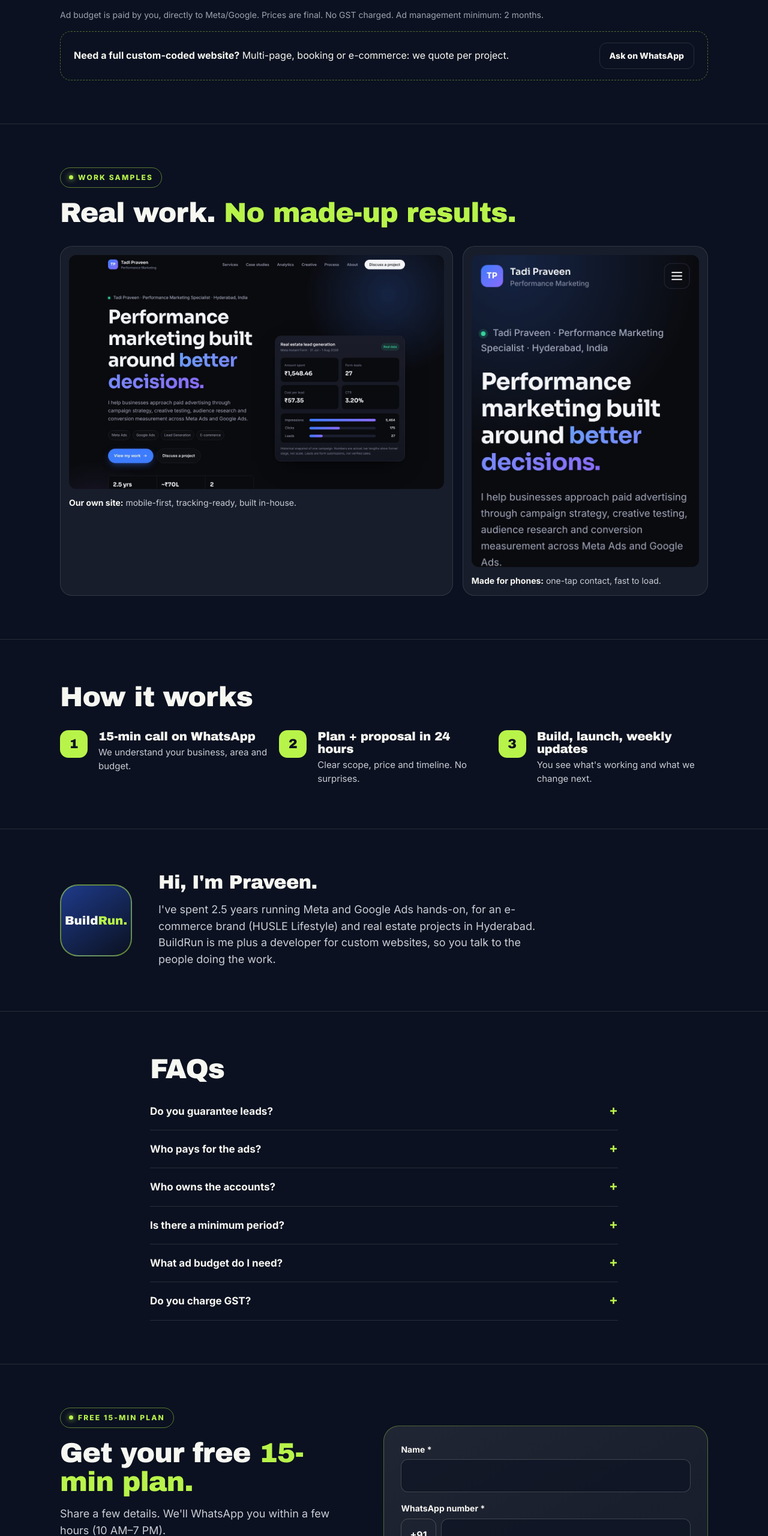
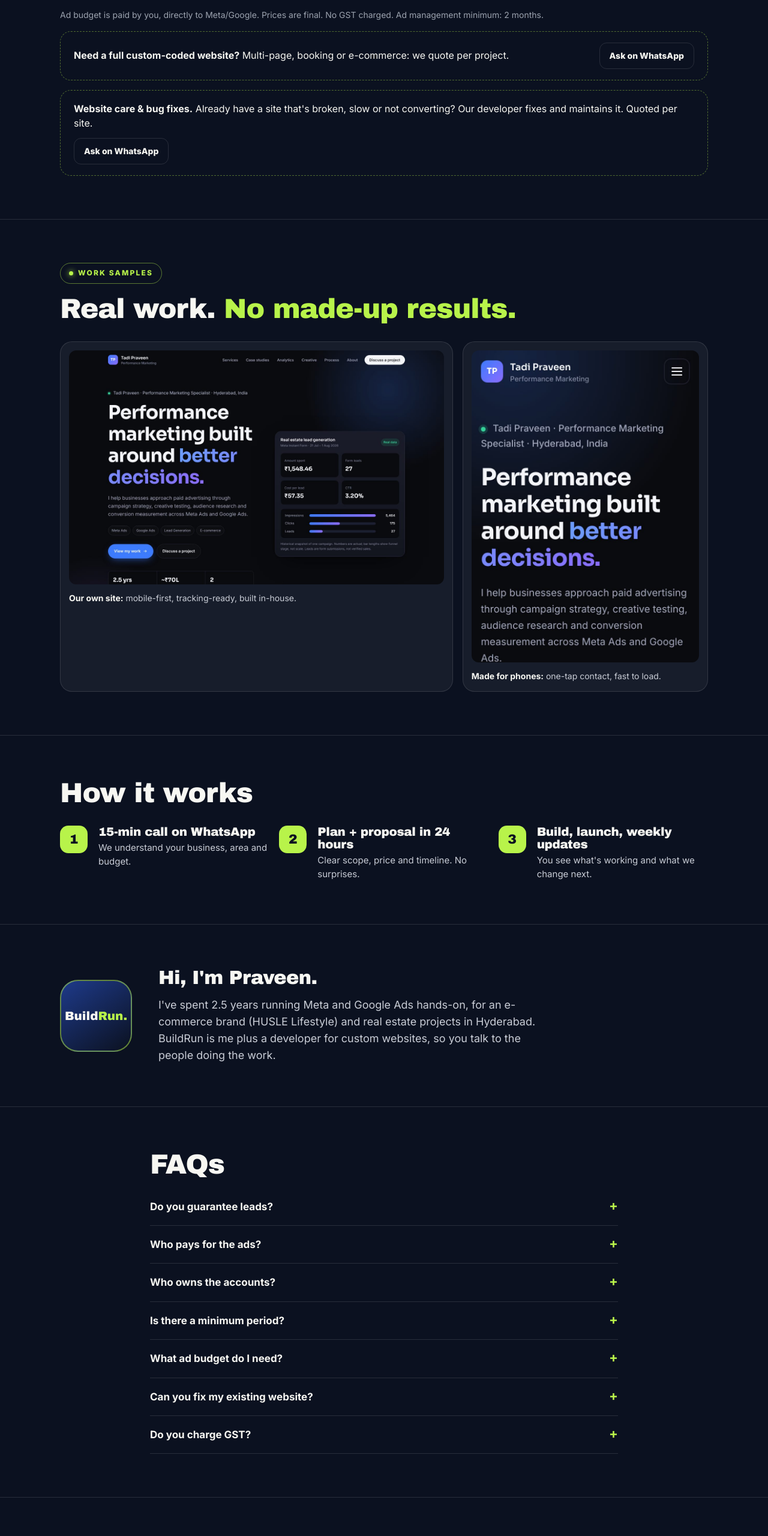
Before and after one commit to TadiPraveen9618/buildrun-site, a plain HTML site: page index.html in a window 1280 px wide. Shown: the part 2037-4597 px from the top of the page at 60% size. Drawn offline with Linux system fonts and the light colour scheme.

Commit message:
Add website care & bug fixes service
Co-Authored-By: Claude Opus 5.5 <noreply@anthropic.com>
Claude-Session: https://claude.ai/code/session_01Y5tKdutS6TUqYRqt6zaRBZ

```diff
--- a/index.html
+++ b/index.html
@@ -88,6 +88,8 @@
  <p class="note">Ad budget is paid by you, directly to Meta/Google. Prices are final. No GST charged. Ad management minimum: 2 months.</p>
  <div class="custom"><span><b>Need a full custom-coded website?</b> Multi-page, booking or e-commerce: we quote per project.</span>
   <a class="btn btn-ghost btn-sm js-wa" data-loc="custom" href="https://wa.me/919618597379?text=Hi%20BuildRun%2C%20I%20need%20a%20quote%20for%20a%20custom%20website." target="_blank" rel="noopener">Ask on WhatsApp</a></div>
+ <div class="custom"><span><b>Website care &amp; bug fixes.</b> Already have a site that's broken, slow or not converting? Our developer fixes and maintains it. Quoted per site.</span>
+  <a class="btn btn-ghost btn-sm js-wa" data-loc="website_care" href="https://wa.me/919618597379?text=Hi%20BuildRun%2C%20I%20need%20help%20fixing%20my%20website." target="_blank" rel="noopener">Ask on WhatsApp</a></div>
 </div></section>
 
 <!-- 4. WORK -->
@@ -128,6 +130,7 @@
  <details><summary>Who owns the accounts?</summary><p>You do: the ad account, pixel, GA4 and domain. We get partner access only.</p></details>
  <details><summary>Is there a minimum period?</summary><p>2 months for ad management. The first 2–3 weeks are a learning and testing phase.</p></details>
  <details><summary>What ad budget do I need?</summary><p>A suggested starting point is ₹15,000/month for Meta and ₹20,000/month for Google. We'll suggest a budget for your area on the call.</p></details>
+ <details><summary>Can you fix my existing website?</summary><p>Yes. Our developer handles bug fixes and ongoing maintenance, including for an e-commerce store we work with. Share your site link on WhatsApp and we'll quote.</p></details>
  <details><summary>Do you charge GST?</summary><p>No. Prices are final.</p></details>
 </div></section>
 
@@ -144,7 +147,7 @@
   <div class="fg"><label for="business">Business type *</label><select id="business" name="business" required>
    <option value="">Select…</option><option>Real estate</option><option>Clinic / Healthcare</option><option>Restaurant / Café</option><option>Education / Coaching</option><option>Salon / Spa</option><option>Retail / E-commerce</option><option>Other</option></select><div class="err">Please choose one.</div></div>
   <div class="fg"><label for="service">What do you need? *</label><select id="service" name="service" required>
-   <option value="">Select…</option><option>Build</option><option>Run Meta</option><option>Run Google</option><option>Custom website</option><option>Not sure</option></select><div class="err">Please choose one.</div></div>
+   <option value="">Select…</option><option>Build</option><option>Run Meta</option><option>Run Google</option><option>Custom website</option><option>Website care / bug fixes</option><option>Not sure</option></select><div class="err">Please choose one.</div></div>
   <div class="fg"><label for="budget">Monthly ad budget</label><select id="budget" name="budget">
    <option>Not sure</option><option>Under ₹15k</option><option>₹15k–30k</option><option>₹30k+</option></select></div>
   <div class="fg"><label class="consent"><input type="checkbox" id="consent" name="consent" required> I agree to be contacted on WhatsApp/phone. <a href="privacy-policy/">Privacy policy</a></label><div class="err">Please tick to continue.</div></div>
```
